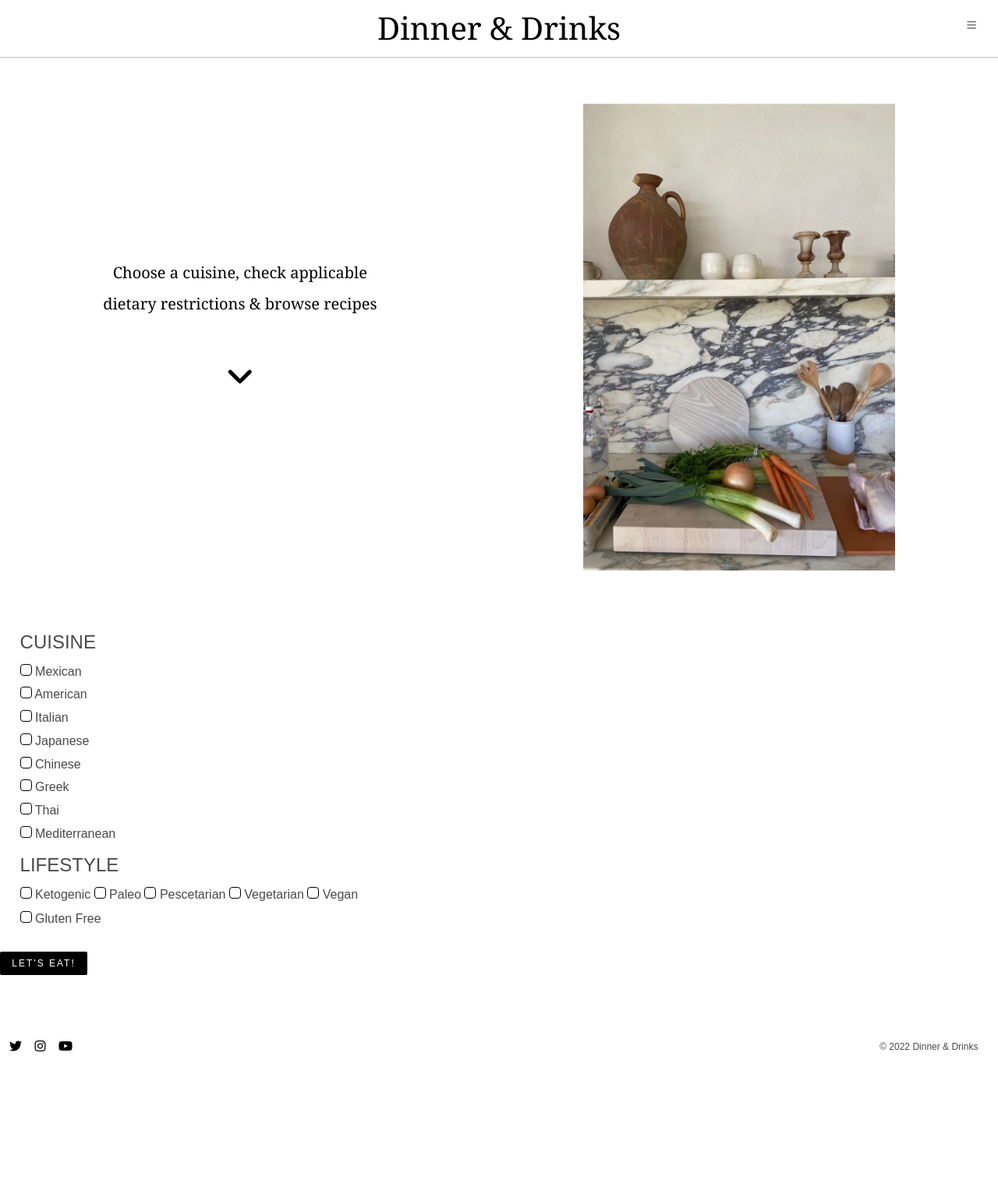
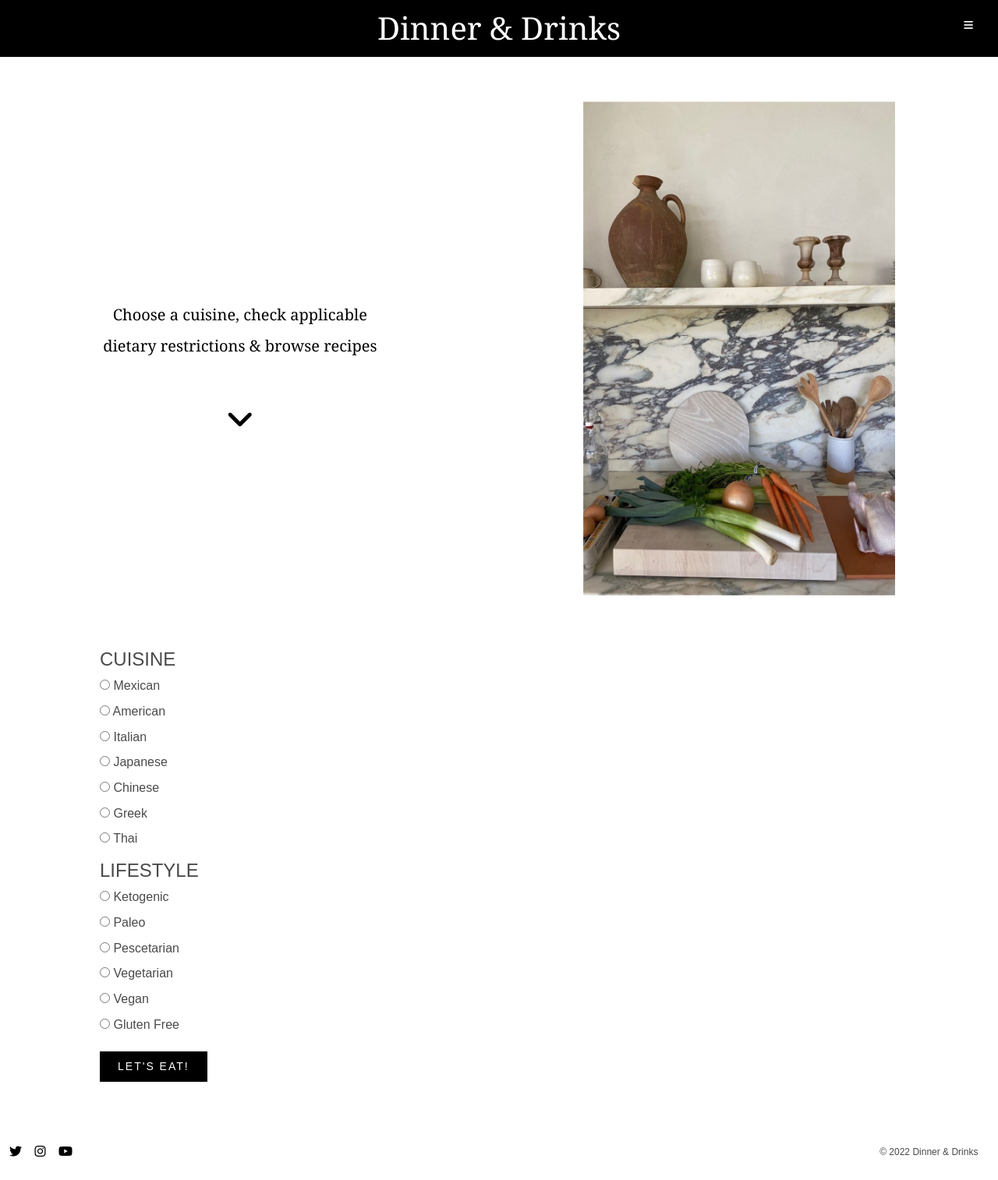
Before and after one commit to sophiehomer/dinner-drinks, a plain HTML site: page food/foodIndex.html in a window 1280 px wide. Shown: the whole page at 78% size. Before the commit the page ends 1379 px from the top, so only its background shows below. Drawn offline with nearby package versions, Linux system fonts and the light colour scheme.

Commit message:
modified styles

```diff
--- a/drinks/drinks.css
+++ b/drinks/drinks.css
@@ -8,7 +8,10 @@ body {
 
 /* ------------- HEADER/NAV ------------- */
 header {
-    width: 100%;
+  position: fixed;
+  background-color: black;
+  width: 100%;
+  z-index: 2;
 }
 
 .pageTitle {
@@ -17,21 +20,21 @@ header {
     padding-bottom: .5%;
     font-size: 40px;
     font-family: georgia, arial, helvetica;
-    color: black;
-    border-bottom: 1px solid rgb(196, 193, 193);
+    color: white;
   }
 
   .foodIndexStart {
     display: flex;
-    justify-content: space-around;
-    padding-bottom: 5%;
+    justify-content: space-between;
+    align-items: center;
+    align-content: center;
   }
 
   .entryText{
     font-family: georgia;
     text-align: center;
     line-height: 2.0;
-    padding-top: 20%;
+    padding-top: 40%;
     font-size: 20px;
     color: black;
   }
@@ -45,9 +48,24 @@ header {
     display:flex;
     justify-content: center;
   }
+
   .drinkImg {
-    padding-top: 4.5%;
-    width: 400px;
+    margin-top: 10%;
+    width: 450px;
+    opacity: 0;
+    animation: fadeinup ease 0.4s forwards;
+    animation-delay: .2s;
+  }
+
+  @keyframes fadeinup {
+    from {
+        transform: translate3d(0,40px,0)
+    }
+
+    to {
+        transform: translate3d(0,0,0);
+        opacity: 1
+    }
   }
 
   .nav {
@@ -81,24 +99,35 @@ header {
   }
 
   .navButton {
-    opacity: .5;
     border: none;
-    background-color: white;
+    color: white;
+    background-color:transparent;
   }
 
   .is-hoverable .navbar-item:hover {
     color: #FFD211;
   }
 
+ /* --------------- CHECKBOX ---------------  */
 
 .container {
     padding-bottom: 20%;
   }
 
+.form-title {
+  padding-bottom: 2%;
+}
+
 #food_options {
     padding-top: 10%;
+    display: flex;
+    flex-direction: column;
 }
 
+label.radio {
+  margin-left: 0% !important;
+  padding-bottom: 2%;
+}
 /* --------------- BUTTONS---------------  */
 .button {
     letter-spacing: 2px;
@@ -117,26 +146,17 @@ header {
   }
 
   /* --------------- RESULTS ---------------  */
-  /* #results {
-    padding-top: 20%;
-  } */
-
   .message-header {
     background-color: white !important;
   }
 
 /* --------------- RESULTS ---------------  */
-/* #results {
-  padding-top: 20%;
-} */
 
 .message-header {
     background-color: white !important;
   }
 
-
 /* --------------- FOOTER ---------------  */
-
 footer {
     background-color: transparent;
     position: absolute;
--- a/favorites/favorites.css
+++ b/favorites/favorites.css
@@ -0,0 +1,87 @@
+/* ------------- BODY ------------- */
+body {
+    min-height: 100vh;
+    font-family: sans-serif;
+  }
+  /* ------------- HEADER/ NAV ------------- */
+  header {
+    position: fixed;
+    background-color: black;
+    width: 100%;
+    z-index: 2;
+  }
+
+  .nav {
+    width: 100%;
+  }
+
+  nav h1 {
+    color: var(--secondary-color);
+    font-family: sans-serif;
+  }
+
+  .navbar-item, .logo {
+    color: var(--seconary-color);
+    font-family: sans-serif;
+  }
+
+  .dropdown {
+    margin: 0;
+  }
+
+  header nav {
+    position: fixed;
+    margin-right: 20px;
+    right: 0;
+    top: 20px;
+  }
+
+  header nav a {
+    color: black;
+    font-family: sans-serif;
+  }
+
+  .navButton {
+    border: none;
+    color: white;
+    background-color:transparent;
+  }
+
+  .is-hoverable .navbar-item:hover {
+    color: #FFD211;
+  }
+
+  .pageTitle {
+    text-align: center;
+    padding-top: .5%;
+    padding-bottom: .5%;
+    font-size: 40px;
+    font-family: georgia, arial, helvetica;
+    color: white;
+  }
+
+
+/* --------------- FOOTER ---------------  */
+
+footer {
+  background-color: transparent;
+  position: absolute;
+  width: 100%;
+  bottom: 0;
+  padding: 0% !important;
+  margin: 0% !important;
+}
+
+.footer-copyright {
+  padding-right: 2%;
+  font-size: 12px;
+  font-family: sans-serif;
+}
+
+.footer-icons {
+  color: black;
+}
+
+.footer-icons:hover {
+  color: #FFD211;
+}
--- a/food/food.css
+++ b/food/food.css
@@ -7,49 +7,10 @@ body {
 }
 /* ------------- HEADER/ NAV ------------- */
 header {
-  /* padding-top: 5%;
-  padding-bottom: 5%; */
-  /* background-color: orange; */
+  position: fixed;
+  background-color: black;
   width: 100%;
-}
-
-.pageTitle {
-  text-align: center;
-  padding-top: .5%;
-  padding-bottom: .5%;
-  font-size: 40px;
-  font-family: georgia, arial, helvetica;
-  color: black;
-  border-bottom: 1px solid rgb(196, 193, 193);
-}
-
-.foodIndexStart {
-  display: flex;
-  justify-content: space-around;
-  padding-bottom: 5%;
-}
-
-.entryText{
-  font-family: georgia;
-  text-align: center;
-  line-height: 2.0;
-  padding-top: 20%;
-  font-size: 20px;
-  color: black;
-}
-
-.downArrow {
-  padding-top: 15%;
-  height: 300px;
-}
-
-#foodImg {
-  display:flex;
-  justify-content: center;
-}
-.foodImg {
-  padding-top: 4.5%;
-  width: 400px;
+  z-index: 2;
 }
 
 .nav {
@@ -83,81 +44,127 @@ header nav a {
 }
 
 .navButton {
-  opacity: .5;
   border: none;
-  background-color: white;
+  color: white;
+  background-color:transparent;
 }
 
 .is-hoverable .navbar-item:hover {
   color: #FFD211;
 }
 
-/* --------------- CHECKBOX ---------------  */
-
-.container {
-  padding-bottom: 10%;
-}
-.checkbox {
- padding-top: 2%
-}
-
-.checkbox > input {
-  height: 15px;
-  width: 15px;
-  -webkit-appearance: none;
-  -moz-appearance: none;
-  -o-appearance: none;
-  appearance: none;
-  border: 1px solid black;
-  border-radius: 4px;
-  outline: none;
-  transition-duration: 0.3s;
-  background-color: white;
-  cursor: pointer;
-}
-
-.checkbox > input:checked {
-  border: 1px solid black;
-  background-color: #FFD211;;
-}
-
-.checkbox > input:checked + span::before {
-  content: '\2713';
-  display: block;
+.pageTitle {
   text-align: center;
+  padding-top: .5%;
+  padding-bottom: .5%;
+  font-size: 40px;
+  font-family: georgia, arial, helvetica;
   color: white;
 }
 
-.checkbox > input:active {
-  border: 2px solid #34495E;
+.foodIndexStart {
+  display: flex;
+  justify-content: space-around;
+  padding-bottom: 5%;
+}
+
+.entryText{
+  font-family: georgia;
+  text-align: center;
+  line-height: 2.0;
+  padding-top: 30%;
+  font-size: 20px;
+  color: black;
+  opacity: 0;
+  animation: fadeinup ease 0.4s forwards;
+  animation-delay: .2s;
+}
+
+@keyframes fadeinup {
+  from {
+      transform: translate3d(0,40px,0)
+  }
+
+  to {
+      transform: translate3d(0,0,0);
+      opacity: 1
+  }
+}
+
+.downArrow {
+  padding-top: 15%;
+  height: 300px;
+  opacity: 0;
+  animation: fadeinup ease 0.4s forwards;
+  animation-delay: .2s;
+}
+
+#foodImg {
+  display:flex;
+  justify-content: center;
+}
+
+.foodImg {
+  margin-top: 10%;
+  width: 400px;
+  opacity: 0;
+  animation: fadeinup ease 0.4s forwards;
+  animation-delay: .2s;
+}
+
+
+
+/* --------------- CHECKBOX ---------------  */
+.form-title {
+  margin-bottom: 5%;
+}
+
+.container {
+  display: flex;
+  flex-direction: column;
+  justify-content: center;
+  align-items:flex-start;
+  margin-left: 10%;
+}
+
+/* #food_options {
+display: flex;
+flex-direction: row;
+} */
+
+label.radio {
+  margin-left: 0% !important;
+  margin-bottom: 10%;
 }
 
 .options-container {
   display: flex;
   flex-direction: column;
-  padding-top: 2%;
+
 }
 
 .foodOptions {
   display: flex;
   flex-direction: column;
-  padding-left: 5%;
 }
 
 .cuisineOptions {
   display: flex;
   flex-direction: column;
+
+}
+
+.lifestyleOptions {
+  display: flex;
+  flex-direction: column;
+  /* margin-left: 40%; */
 }
 
 
-main {
-  display: flex;
-  flex-direction: row
-}
 
 /* --------------- BUTTONS---------------  */
 
-.button {
+.searchButton {
   letter-spacing: 2px;
   font-family: sans-serif;
   border: 0px;
@@ -165,11 +172,12 @@ main {
   background-color: black;
   color: white;
   font-weight: bold;
-  padding: 1% 3% 1% 3%;
+  padding: 1% 2% 1% 2%;
+  margin-top: 1%;
+  margin-bottom: 5%;
 }
 
-.button:hover {
-  transform: scale(1.1);
+.searchButton:hover {
   background-color: #FFD211;
 }
 
--- a/food/foodIndex.html
+++ b/food/foodIndex.html
@@ -13,20 +13,11 @@
      <!-- Navigation -->
      <header>
          <h1 class="pageTitle">Dinner & Drinks</h1>
-        <div class="foodIndexStart">
-            <h2 class="entryText">
-                Choose a cuisine, check applicable <br>
-                dietary restrictions & browse recipes<br>
-                <i class="downArrow fa-solid fa-angle-down fa-2x"></i>
-            </h2>
-            <img src="../assets/images/food1.jpeg" class="foodImg" alt="foodImg">
-        </div>
-
         <nav>
             <div class="dropdown is-right is-hoverable">
                 <div class="dropdown-trigger">
                     <button class="navButton" aria-haspopup="true" aria-controls="dropdown-menu4">
-                        <span class="icon is-small">
+                        <span class="icon">
                             <i class="fa-solid fa-bars"></i>
                         </span>
                     </button>
@@ -40,7 +31,7 @@
                                 <a class="navbar-item" href="../drinks/drinkIndex.html">DRINKS</a>
                             </div>
                             <div class="dropdown-item">
-                                <a class="navbar-item" href="../favorites/favorites.html">FAVOIRTES</a>
+                                <a class="navbar-item" href="../favorites/favorites.html">FAVORITES</a>
                             </div>
                         </div>
                     </div>
@@ -49,84 +40,92 @@
     </header>
  <!-- Main Form -->
  <main>
- <section class="container">
-  <div id="form">
+    <div class="foodIndexStart">
+        <h2 class="entryText">
+            Choose a cuisine, check applicable <br>
+            dietary restrictions & browse recipes<br>
+            <i class="downArrow fa-solid fa-angle-down fa-2x"></i>
+        </h2>
+        <img src="../assets/images/food1.jpeg" class="foodImg" alt="foodImg">
+    </div>
+ <aside class="container">
+  <section id="form">
       <div class="options-container">
             <form action="#">
-         <div class="foodOptions">
-             <div class="cuisineOptions">
-              <h3 class="is-size-6-mobile is-size-4 form-title">
+              <div id="food_options">
+                <div class="cuisineOptions">
+                <h3 class="is-size-6-mobile is-size-4 form-title">
                  CUISINE
-              </h3>
-              <label class="checkbox">
-                 <input type="checkbox" class="cuisine" id="mexican" value="mexican">
-                    <span class="allOptions">Mexican </span>
+                </h3>
+                <label class="radio">
+                 <input type="radio" class="cuisine" id="mexican" value="mexican">
+                    Mexican
               </label>
-              <label class="checkbox">
-                 <input type="checkbox" class="cuisine" id="american" value="american">
+              <label class="radio">
+                 <input type="radio" class="cuisine" id="american" value="american">
                  American
               </label>
-              <label class="checkbox">
-                 <input type="checkbox" class="cuisine" id="italian" value="italian">
+              <label class="radio">
+                 <input type="radio" class="cuisine" id="italian" value="italian">
                  Italian
               </label>
-              <label class="checkbox">
-                 <input type="checkbox" class="cuisine" id="japanese" value="japanese">
+              <label class="radio">
+                 <input type="radio" class="cuisine" id="japanese" value="japanese">
                  Japanese
               </label>
-              <label class="checkbox">
-                 <input type="checkbox" class="cuisine" id="chinese" value="chinese">
+              <label class="radio">
+                 <input type="radio" class="cuisine" id="chinese" value="chinese">
                  Chinese
               </label>
-              <label class="checkbox">
-                 <input type="checkbox" class="cuisine" id="greek" value="greek">
+              <label class="radio">
+                 <input type="radio" class="cuisine" id="greek" value="greek">
                  Greek
               </label>
-              <label class="checkbox">
-                 <input type="checkbox" class="cuisine" id="thai" value="thai">
+              <label class="radio">
+                 <input type="radio" class="cuisine" id="thai" value="thai">
                  Thai
               </label>
-              <label class="checkbox">
-                 <input type="checkbox" class="cuisine" id="mediterranean" value="mediterranean">
+              <!-- <label class="radio">
+                 <input type="radio" class="cuisine" id="mediterranean" value="mediterranean">
                  Mediterranean
-              </label>
+              </label> -->
             </div>
-              <div class="lifestyleOptions">
-              <h2 class="is-size-6-mobile is-size-4 form-title pt-3">LIFESTYLE</h2>
-              <label class="checkbox">
-                  <input type="checkbox" class="lifestyle" id="ketogenic" value="ketogenic">
+            <div class="lifestyleOptions">
+              <h2 class="is-size-6-mobile is-size-4 form-title">LIFESTYLE</h2>
+              <label class="radio">
+                  <input type="radio" class="lifestyle" id="ketogenic" value="ketogenic">
                   Ketogenic
               </label>
-              <label class="checkbox">
-                  <input type="checkbox" class="lifestyle" id="paleo" value="paleo">
+              <label class="radio">
+                  <input type="radio" class="lifestyle" id="paleo" value="paleo">
                   Paleo
               </label>
-              <label class="checkbox">
-                  <input type="checkbox" class="lifestyle" id="pescetarian" value="pescetarian">
+              <label class="radio">
+                  <input type="radio" class="lifestyle" id="pescetarian" value="pescetarian">
                   Pescetarian
               </label>
-              <label class="checkbox">
-                  <input type="checkbox" class="lifestyle" id="vegetarian" value="vegetarian">
+              <label class="radio">
+                  <input type="radio" class="lifestyle" id="vegetarian" value="vegetarian">
                   Vegetarian
               </label>
-              <label class="checkbox">
-                  <input type="checkbox" class="lifestyle" id="vegan" value="vegan">
+              <label class="radio">
+                  <input type="radio" class="lifestyle" id="vegan" value="vegan">
                   Vegan
               </label>
-              <label class="checkbox mb-4">
-                  <input type="checkbox" class="lifestyle" id="glutenFree"
+              <label class="radio">
+                  <input type="radio" class="lifestyle" id="glutenFree"
                       value="glutenFree">
                   Gluten Free
               </label>
-              </div>
+            </div>
             <!-- display the results as cards -->
         </div>
+    </section>
     </div>
-    </div>
-        <button type="submit" class="button is-small mt-4" id="search_food">
+        <button type="submit" class="searchButton" id="search_food">
          <h3>LET'S EAT!</h3>
      </button>
-</section>
+    </aside>
 
     <article id="results" class="column is-three-fifths">
       <div class="message-header">
@@ -151,9 +150,6 @@
        <h4>&copy; 2022 Dinner & Drinks</h4>
    </div>
 </footer>
-
-
    <script src="../drinks/drinkIndex.js"></script>
 </body>
-
 </html>
--- a/home/home.css
+++ b/home/home.css
@@ -12,7 +12,8 @@
   header {
     position: absolute;
     top: 0;
-    border-bottom: 1px solid rgb(196, 193, 193);
+    background-color: black;
+    /* border-bottom: 1px solid rgb(196, 193, 193); */
     width: 100%;
     padding: 0;
   }
@@ -33,7 +34,7 @@
   padding-bottom: .5%;
   font-size: 40px;
   font-family: georgia, arial, helvetica;
-  color: black;
+  color: white;
 }
 
 #homepage-buttons {
```
Also changed, not shown: drinks/drinkIndex.html (+22 -23 lines), favorites/favorites.html (+63 -2 lines), 2 other files.
